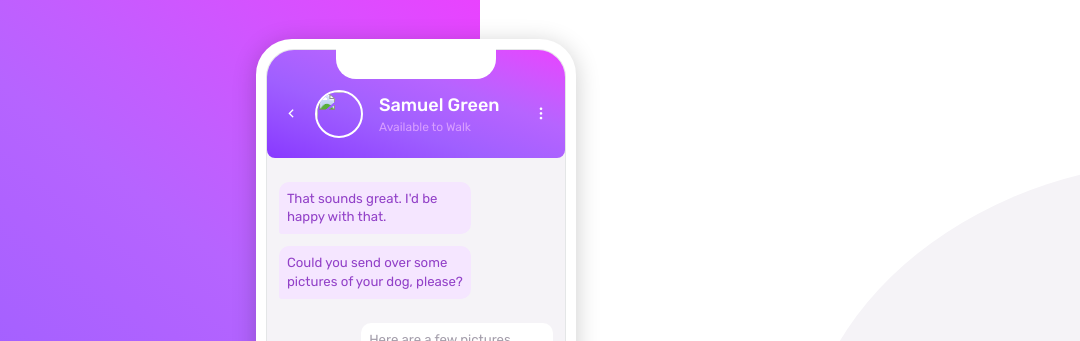
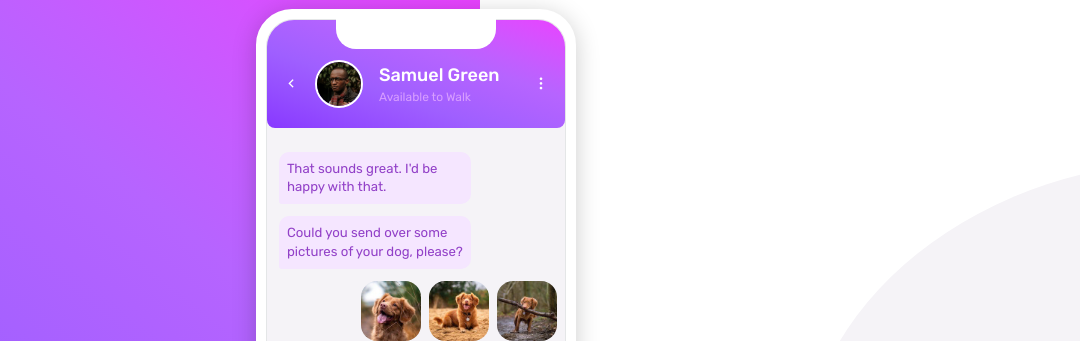
Before and after one commit to Alif2609/chat-app-illustration-fm, a plain HTML site: page index.html in a window 1280 px wide. Shown: the top 341 px of the page, without its empty margins (0-1080 px from the left). Drawn offline with nearby package versions, Linux system fonts and the light colour scheme; the site is published under a folder, as on GitHub Pages, so addresses that start at the root find nothing.

Commit message:
Update index.html

```diff
--- a/index.html
+++ b/index.html
@@ -28,7 +28,7 @@
               <i class="ri-arrow-left-s-line"></i>
             </button>
             <div class="profile">
-              <img src="/images/avatar.jpg" alt="" class="profile-picture" />
+              <img src="images/avatar.jpg" alt="" class="profile-picture" />
               <div>
                 <p class="profile-name">Samuel Green</p>
                 <p class="profile-status">Available to Walk</p>
@@ -44,9 +44,9 @@
               Could you send over some pictures of your dog, please?
             </p>
             <div class="message right pics">
-              <img src="/images/dog-image-1.jpg" alt="" />
-              <img src="/images/dog-image-2.jpg" alt="" />
-              <img src="/images/dog-image-3.jpg" alt="" />
+              <img src="images/dog-image-1.jpg" alt="" />
+              <img src="images/dog-image-2.jpg" alt="" />
+              <img src="images/dog-image-3.jpg" alt="" />
             </div>
             <p class="message right">
               Here are a few pictures. She's a happy girl!
```
